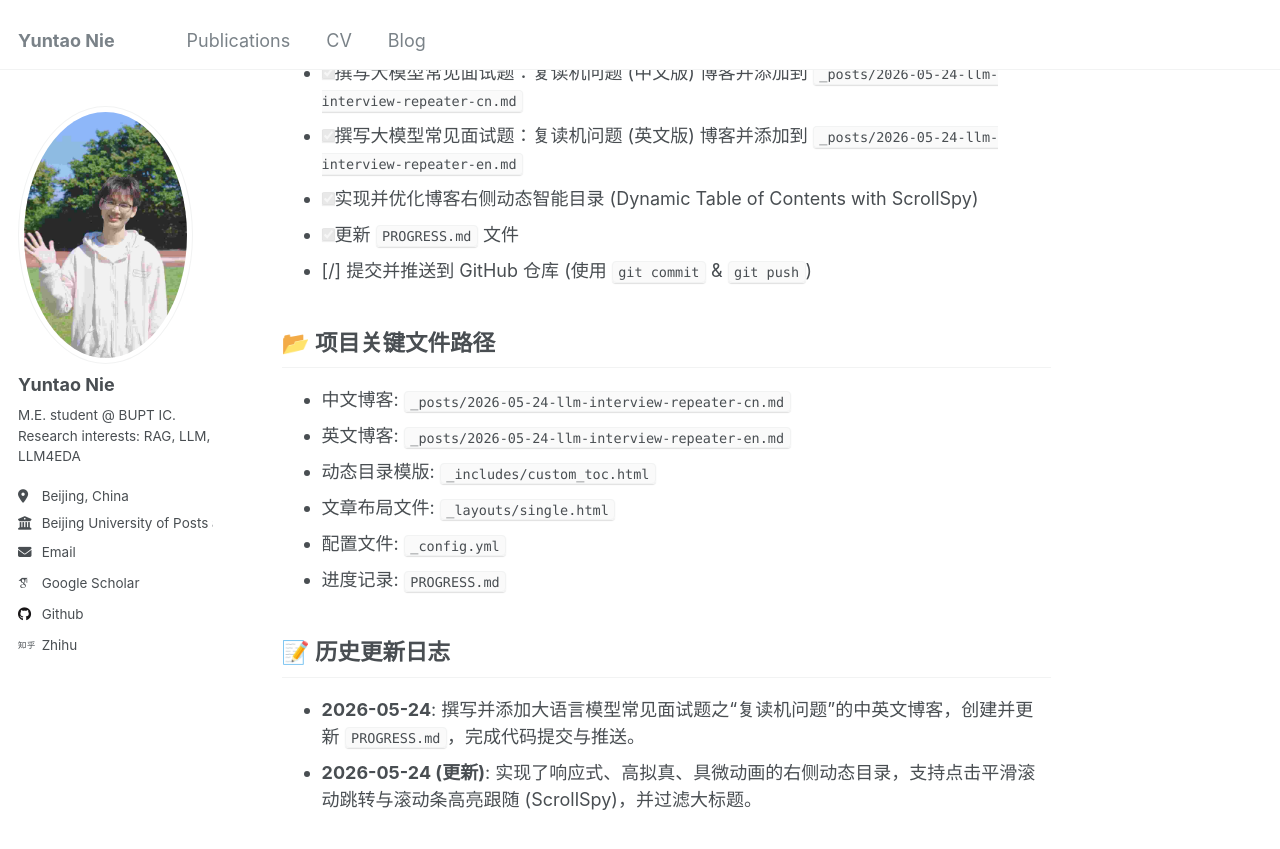
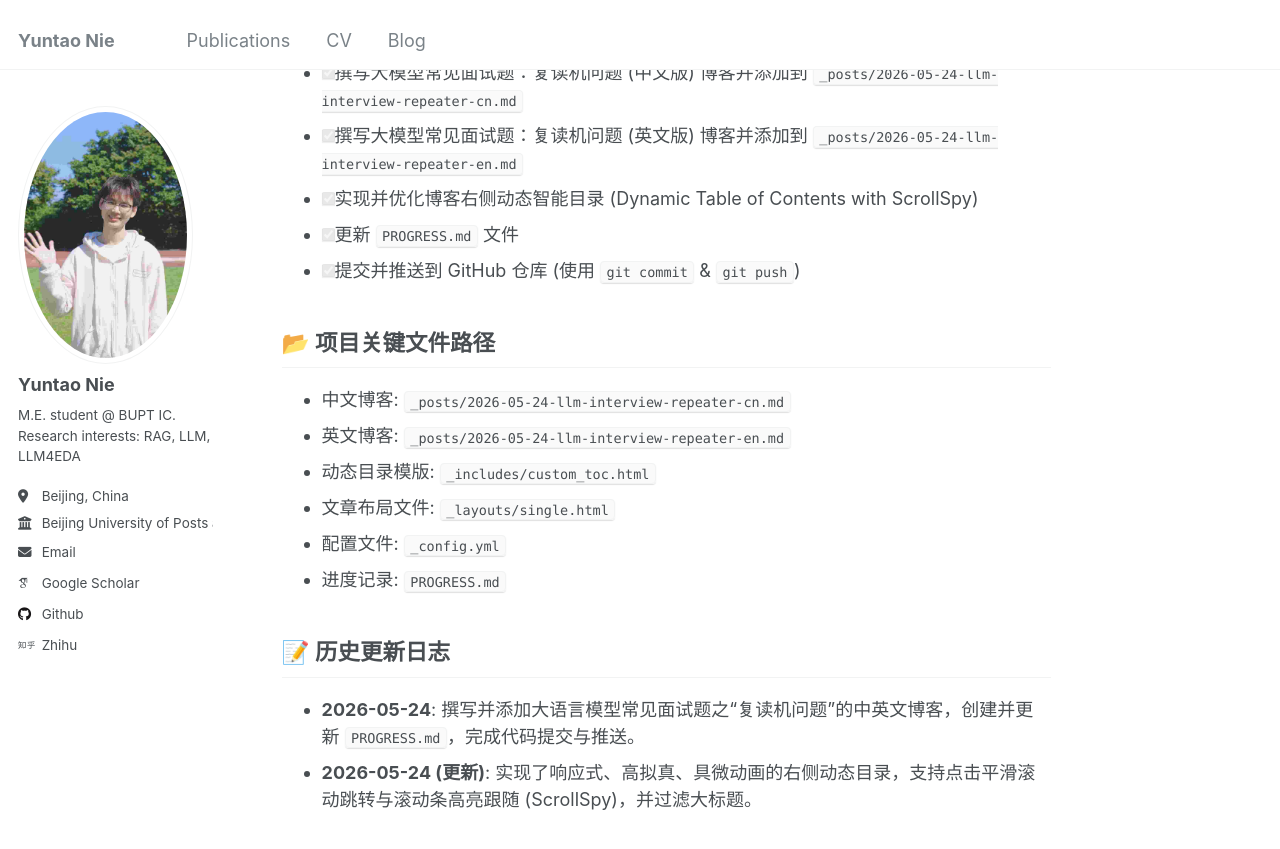
Before and after one commit to 1571859588/1571859588.github.io, a Jekyll site: the page built from PROGRESS.md, in a window 1280 px wide and 900 px high, scrolled down 323 px. Shown: the top 849 px of the window. Built offline with Jekyll 4.4.1, drawn with Linux system fonts in a browser that asks for light colours; some web fonts are replaced; our own code applies the rules of GitHub Pages for plain Markdown files.

```diff
--- a/PROGRESS.md
+++ b/PROGRESS.md
@@ -6,7 +6,7 @@
 - [x] 撰写大模型常见面试题：复读机问题 (英文版) 博客并添加到 `_posts/2026-05-24-llm-interview-repeater-en.md`
 - [x] 实现并优化博客右侧动态智能目录 (Dynamic Table of Contents with ScrollSpy)
 - [x] 更新 `PROGRESS.md` 文件
-- [/] 提交并推送到 GitHub 仓库 (使用 `git commit` & `git push`)
+- [x] 提交并推送到 GitHub 仓库 (使用 `git commit` & `git push`)
 
 ## 📂 项目关键文件路径
 - 中文博客: `_posts/2026-05-24-llm-interview-repeater-cn.md`
```
